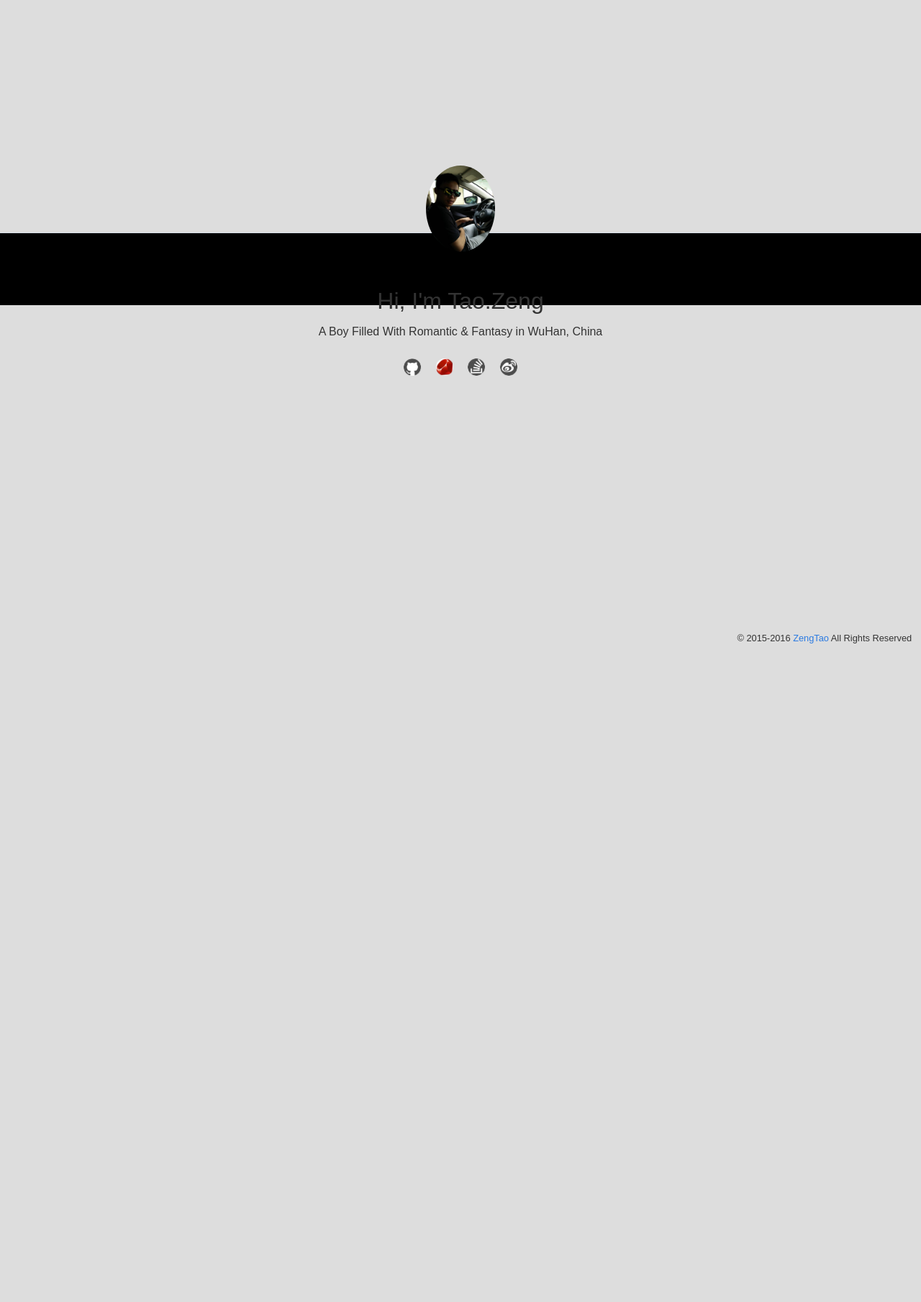
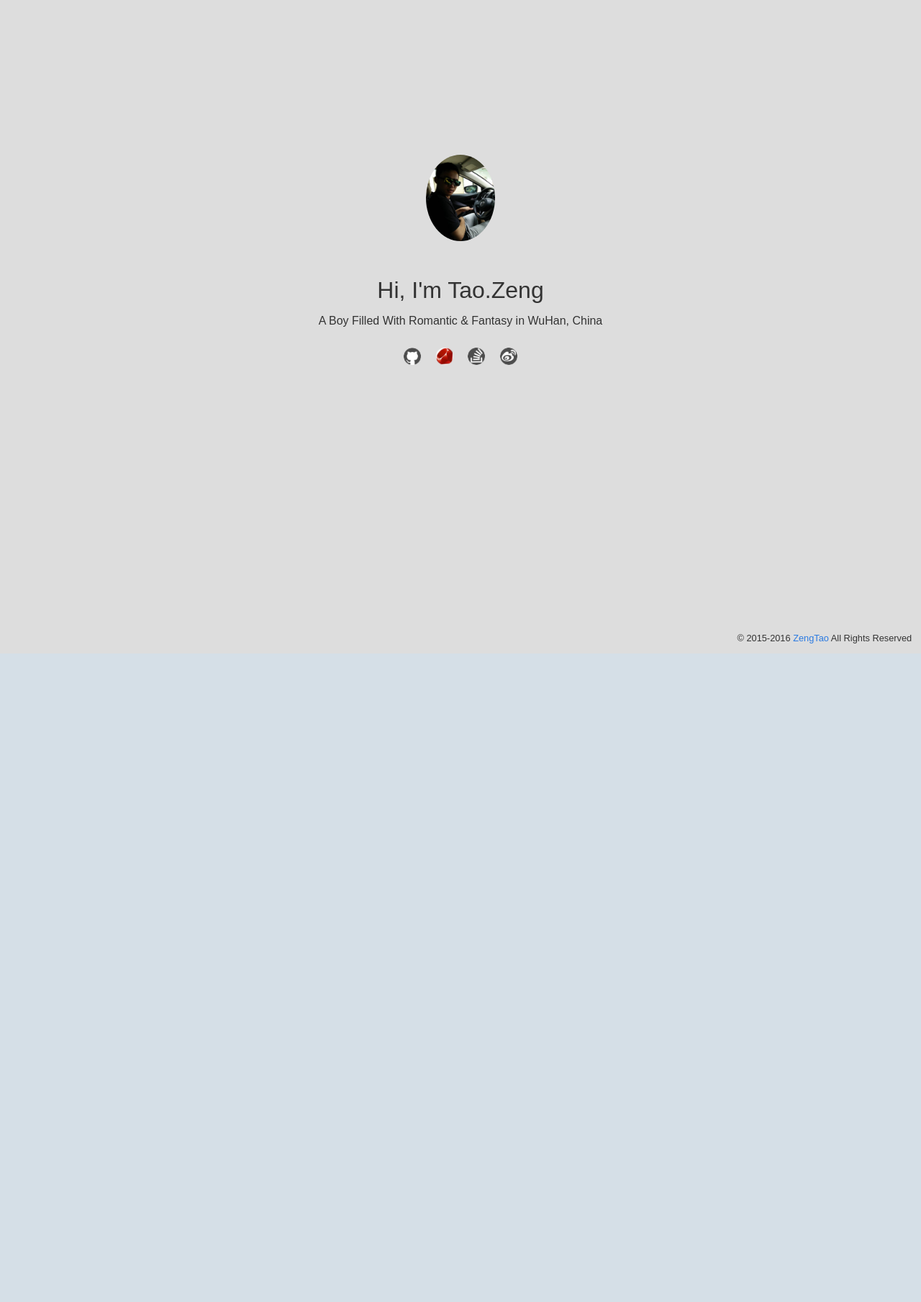
Before and after one commit to w-zengtao/w-zengtao.github.io, a Jekyll site: the page built from index.html, in a window 1280 px wide. Shown: the whole page at 72% size. Built offline with Jekyll 4.4.1, drawn with Linux system fonts in a browser that asks for light colours; before the commit the page ends 900 px from its top, so only the background shows below that.

Commit message:
js auto resize and todo is about me

```diff
--- a/_layouts/default.html
+++ b/_layouts/default.html
@@ -4,7 +4,6 @@
   {% include head.html %}
 
   <body>
-  <h3></h3>
   	{{ content }}
     {% include footer.html %}
 
--- a/_sass/_welcome.scss
+++ b/_sass/_welcome.scss
@@ -1,20 +1,16 @@
 .screen-line {
     border-top: solid 1px #d5dfe7;
-    // width: 1200px;
     margin: auto;
 }
 
 .screen {
-    min-height: 100px;
-    width: auto;
-    margin: auto;
     overflow: hidden;
 }
 
 /**
  * Site welcome page
  */
-#main-content {
+.wy_home {
 	text-align: center;
 	position: relative;
 	-webkit-animation: myfirst 5s;
@@ -79,7 +75,5 @@
  */
 
  #info-content {
-  background: #000;
-  color: #333;
-  width: 1920px;
+  background: #d5dfe7;
  }
--- a/resources/js/main.js
+++ b/resources/js/main.js
@@ -1,9 +1,29 @@
 $(document).ready(function(){
+  init();
+})
 
-});
+// 初始值设定
+function init() {
+  set_size();
+  re_size();
+}
 
-$(window).resize(function(){
-  var $win_width = $(window).width();
-  var $win_height = $(window).height();
+// 随着窗口的大小重设css尺寸
+function re_size() {
+  $(window).resize(function(){
+    set_size();
+  });
+}
 
-});
+function set_size() {
+  var win_width = $(window).width();
+  var win_height = $(window).height();
+
+  $(".screen-line").css("width",win_width);
+  $(".screen").css({
+    "width" : win_width,
+    "height" : win_height
+  });
+  $("#info-content").css({
+  });
+}
```
Also changed, not shown: index.html (line endings or trailing spaces).
